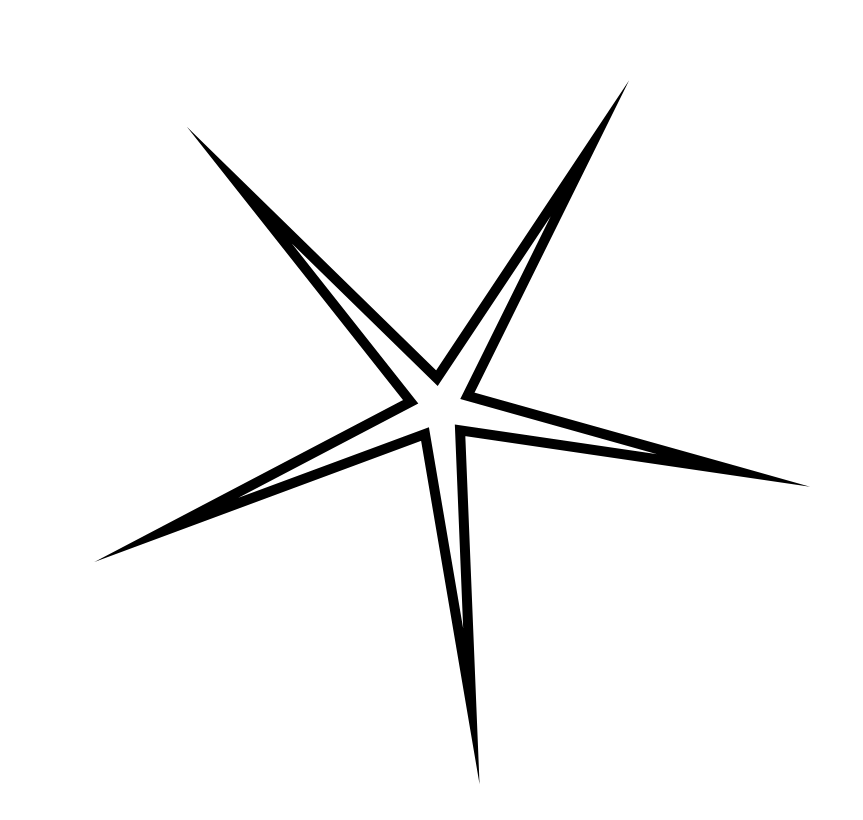
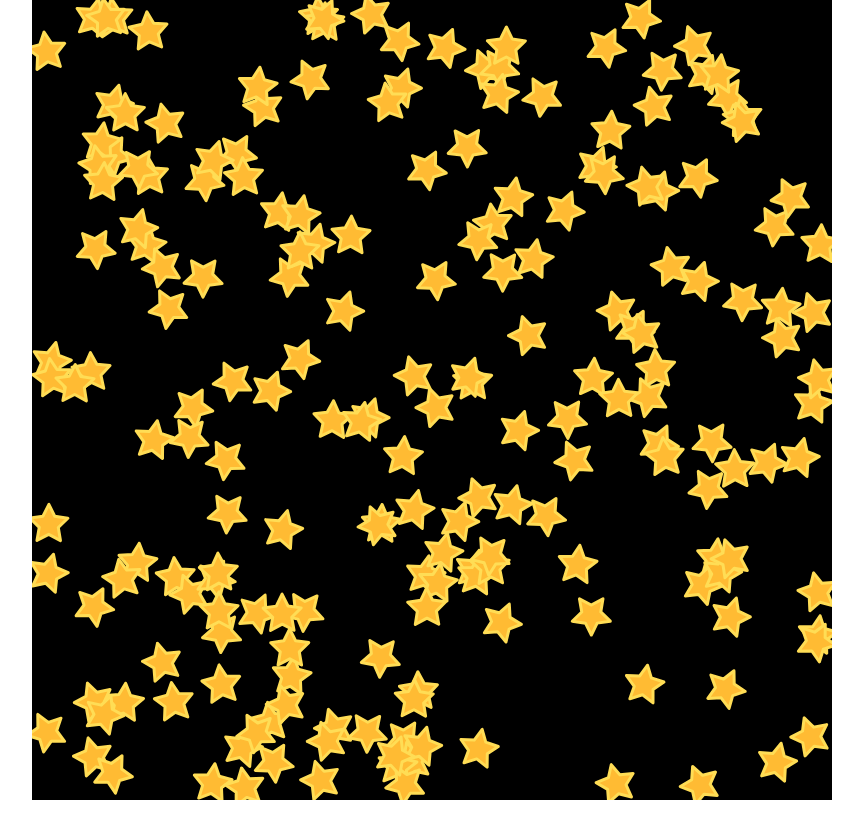
Before and after one commit to rookiePrgrmer/canvas_demo, a plain HTML site: page star.html in a window 1280 px wide. Shown: the whole page, without its empty margins (208-1071 px from the left). Drawn offline with Linux system fonts and the light colour scheme.

Commit message:
canvas练习。

```diff
--- a/star.html
+++ b/star.html
@@ -3,6 +3,18 @@
 <head>
   <meta charset="UTF-8">
   <title>star</title>
+  <style type="text/css">
+    html, body {
+      margin: 0;
+      font-size: 0
+    }
+    canvas {
+      position: absolute;
+      top: 50%;
+      left: 50%;
+      transform: translate(-50%, -50%);
+    }
+  </style>
 </head>
 <body>
   <canvas id="canvas">
@@ -11,40 +23,98 @@
 </body>
 <script src="getContext.js"></script>
 <script type="text/javascript">
+  var stars = [];
+
   window.onload = function() {
-    var WINDOW_WIDTH = window.outerWidth;
-    var WINDOW_HEIGHT = window.outerHeight;
-    var CENTER_X = WINDOW_WIDTH / 2;
-    var CENTER_Y = WINDOW_HEIGHT / 2;
+//    var WINDOW_WIDTH = window.innerWidth;
+//    var WINDOW_HEIGHT = window.innerHeight;
+//    var CENTER_X = WINDOW_WIDTH / 2;
+//    var CENTER_Y = WINDOW_HEIGHT / 2;
 
     var ctx = getContext();
     var canvas = getCanvas();
 
-    canvas.width = WINDOW_WIDTH;
-    canvas.height = WINDOW_HEIGHT;
+//    canvas.width = WINDOW_WIDTH;
+//    canvas.height = WINDOW_HEIGHT;
+    canvas.width = 800;
+    canvas.height = 800;
 
-    ctx.lineJoin = 'miter';
-    ctx.miterLimit = 20;
+    ctx.fillStyle = 'black';
+    ctx.fillRect(0, 0, canvas.width, canvas.height);
 
-    drawStar(ctx, 30, 300, CENTER_X, CENTER_Y, 30);
+    for (var i = 0, len = 200; i < len; i++) {
+      var r = Math.random() * 10 + 10;
+      var a = Math.random() * 360;
+
+      // 保证x落在画布范围内
+      var x = randomPos(canvas.width);
+      x = makeItValid(x, r);
+
+      // 保证y落在画布范围内
+      var y = randomPos(canvas.height);
+      y = makeItValid(y, r);
+
+      drawStar(ctx, r, r / 2.0, x, y, a);
+    }
   };
 
   function drawStar(ctx, r, R, x, y, rot) {
-    ctx.lineWidth = 10;
+    ctx.save();
+    ctx.translate(x, y);
+    ctx.rotate(rot / 108 * Math.PI);
+    startPath(ctx);
 
+    ctx.fillStyle = '#fb3';
+    ctx.strokeStyle = '#fd5';
+    ctx.lineWidth = 3;
+    ctx.lineJoin = 'round';
+
+    ctx.fill();
+    ctx.stroke();
+
+    ctx.restore();
+  }
+
+  function startPath(ctx) {
     ctx.beginPath();
     for (var i = 0, len = 5; i < len; i++) {
       ctx.lineTo(
-        Math.cos((18 + i * 72 - rot) / 180 * Math.PI) * R + x,
-        -Math.sin((18 + i * 72 - rot) / 180 * Math.PI) * R + y);
+          Math.cos((18 + i * 72) / 180 * Math.PI) * 20,
+          -Math.sin((18 + i * 72) / 180 * Math.PI) * 20);
 
       ctx.lineTo(
-        Math.cos((54 + i * 72 - rot) / 180 * Math.PI) * r + x,
-        -Math.sin((54 + i * 72 - rot) / 180 * Math.PI) * r + y);
+          Math.cos((54 + i * 72) / 180 * Math.PI) * 10,
+          -Math.sin((54 + i * 72) / 180 * Math.PI) * 10);
     }
     ctx.closePath();
+  }
 
-    ctx.stroke();
+  function randomPos(base) {
+    return Math.random() * base;
+  }
+  function makeItValid(pos, r) {
+    if (pos - r < 0) {
+      pos = r;
+    } else if (pos + r > 800) {
+      pos = 800 - r;
+    }
+
+    return pos;
+  }
+  function duplicate(star) {
+    var x = star.x;
+    var y = star.y;
+    var r = star.r;
+
+    for (var i = 0, len = stars.length; i < len; i++) {
+      var aStar = stars[i];
+
+      if (Math.abs(aStar.x - x) < (aStar.r + r) || Math.abs(aStar.y - y) < (aStar.r +r)) {
+        return true;
+      }
+    }
+
+    return false;
   }
 </script>
 </html>
```
Also changed, not shown: circle.html (line endings or trailing spaces), circle_test.html (line endings or trailing spaces), digit.js (line endings or trailing spaces), index.html (line endings or trailing spaces), tangram.html (line endings or trailing spaces).
